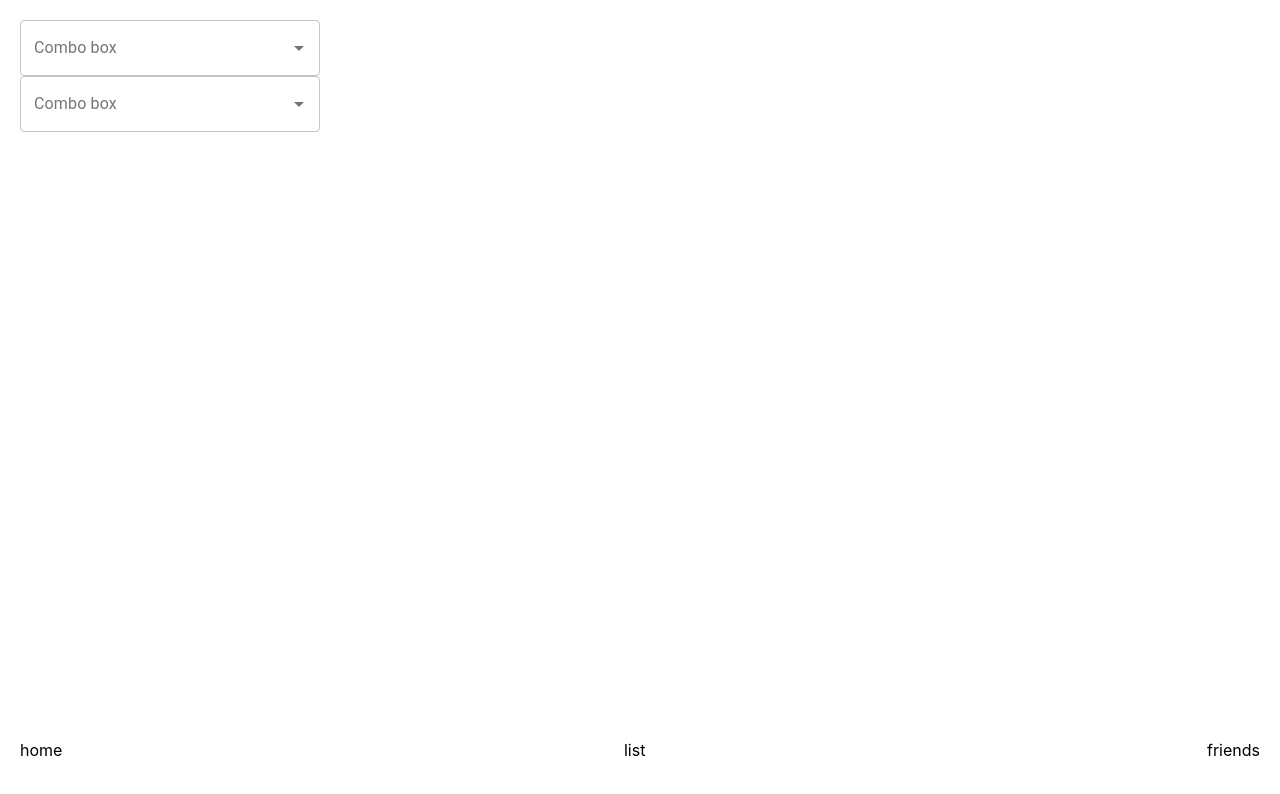
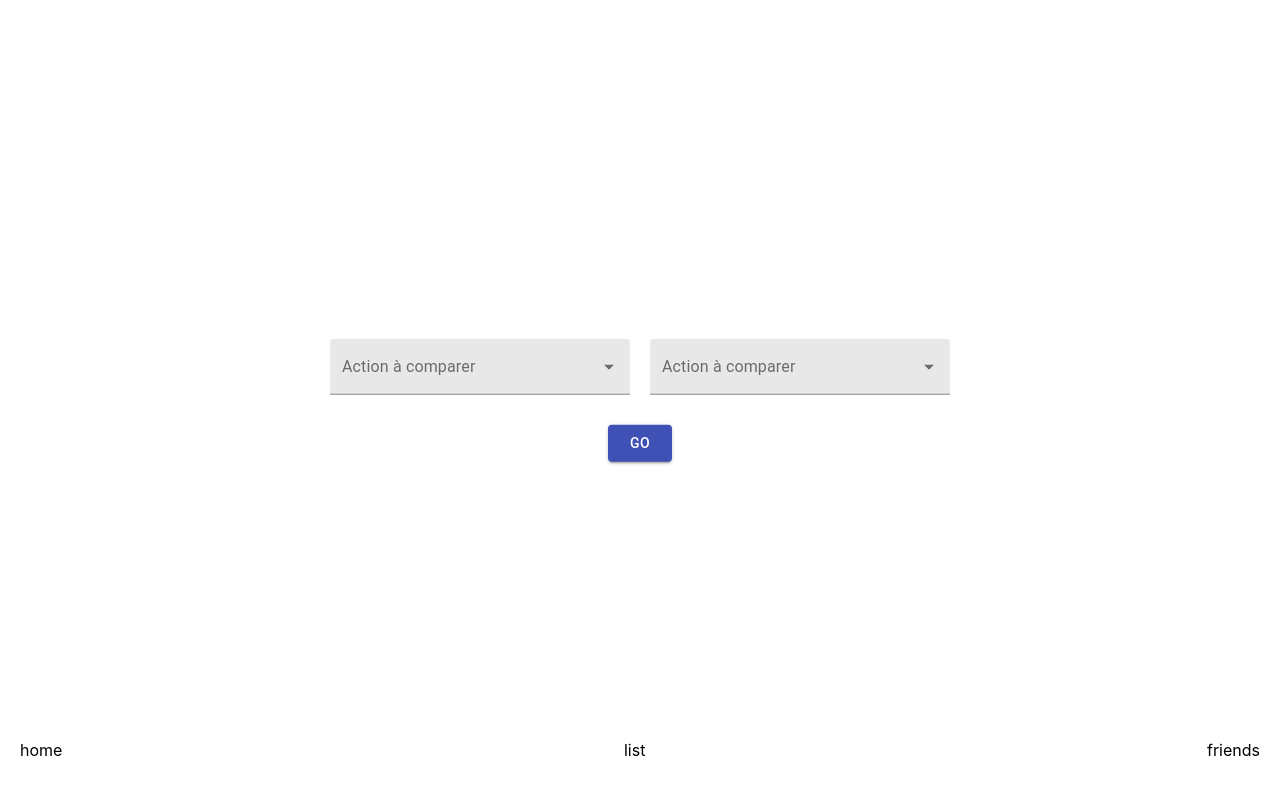
Before and after one commit to alexandre-mace/hackaton-022020, a React (Create React App) app: page / in a window 1280 px wide. Shown: the top 794 px of the page. Built offline with nearby package versions, Linux system fonts and the light colour scheme.

Commit message:
Add search feature

```diff
--- a/src/App.css
+++ b/src/App.css
@@ -43,6 +43,25 @@
 }
 .justify-content-between {
   justify-content: space-between;
+}
+.justify-content-center {
+  justify-content: center;
+}
+.search-wrapper {
+  position: absolute;
+  left: 0;
+  top: 50%;
+  transform: translateY(-50%);
+  width: 100vw;
+ display: flex;
+  flex-direction: column;
+}
+.mb-3 {
+  margin-bottom: 30px;
+}
+.search-input {
+  margin-left: 10px;
+  margin-right: 10px;
 }
 .bottom-navigation {
   position: absolute;
--- a/src/App.js
+++ b/src/App.js
@@ -6,14 +6,20 @@ import SearchPage from "./page/SearchPage";
 
 function App() {
     const [currentPage, setCurrentPage] = useState(0);
-    const [selectedOptions, setSelectedOptions] = useState([]);
+    const [firstOption, setFirstOption] = useState(null);
+    const [secondOption, setSecondOption] = useState(null);
+    const [search, setSearch] = useState(false);
 
     return (
         <div>
             {currentPage === 0 &&
             <SearchPage
-                selectedOptions={selectedOptions}
-                setSelectedOptions={setSelectedOptions}
+                setFirstOption={setFirstOption}
+                setSecondOption={setSecondOption}
+                search={search}
+                firstOption={firstOption}
+                secondOption={secondOption}
+                setSearch={setSearch}
             />
             }
             <Navigation
--- a/src/page/SearchPage.js
+++ b/src/page/SearchPage.js
@@ -2,36 +2,62 @@ import React, {useState} from 'react';
 import data from "../data/data.json";
 import TextField from '@material-ui/core/TextField';
 import Autocomplete from '@material-ui/lab/Autocomplete';
+import Button from '@material-ui/core/Button';
 
-const SearchPage = ({ selectedOptions, setSelectedOptions }) => {
+const SearchPage = ({ firstOption, setFirstOption, secondOption, setSecondOption, search, setSearch }) => {
+    console.log(firstOption);
+
     return (
         <div className={"container"}>
-            {!selectedOptions.length < 2 &&
-                <>
+                <div className={"search-wrapper"}>
+                    <div className={"d-flex justify-content-center mb-3"}>
                         <Autocomplete
                             id="combo-box-demo"
+                            className={"search-input"}
                             options={data}
                             getOptionLabel={option => option.title}
+                            getOptionSelected
+                            onInputChange={(event, value) => {
+                                console.log(data.filter((singleData) => (singleData.title === value))[0])
+                                setFirstOption(data.filter((singleData) => (singleData.title === value))[0]);
+                            }}
                             style={{ width: 300 }}
                             renderInput={params => (
-                            <TextField {...params} label="Combo box" variant="outlined" fullWidth />
+                                <TextField {...params} label="Action à comparer" variant={"filled"} fullWidth />
                             )}
                         />
                         <Autocomplete
                             id="combo-box-demo"
+                            className={"search-input"}
                             options={data}
                             getOptionLabel={option => option.title}
+                            onInputChange={(event, value) => {
+                                setSecondOption(data.filter((singleData) => (singleData.title === value))[0])
+                            }}
                             style={{ width: 300 }}
                             renderInput={params => (
-                            <TextField {...params} label="Combo box" variant="outlined" fullWidth />
+                                <TextField {...params} label="Action à comparer" variant="filled" fullWidth />
                             )}
                         />
-                </>
+                    </div>
+                    <div className={"d-flex justify-content-center"}>
+                        <div>
+                            <Button variant="contained" color="primary" onClick={() => setSearch(true)}>
+                                GO
+                            </Button>
+                        </div>
+                    </div>
+                    {search &&
+                    <div className={"d-flex justify-content-center"}>
+                        <div>
+                            {firstOption.pollutionScore}
+                        </div>
+                        <div>
+                            {secondOption.pollutionScore}
+                        </div>
+                    </div>
                     }
-            {selectedOptions.length === 2 &&
-            <>
-            </>
-            }
+                </div>
         </div>
     )
 };
```
Lines whose indentation alone changed are shown as unchanged.
